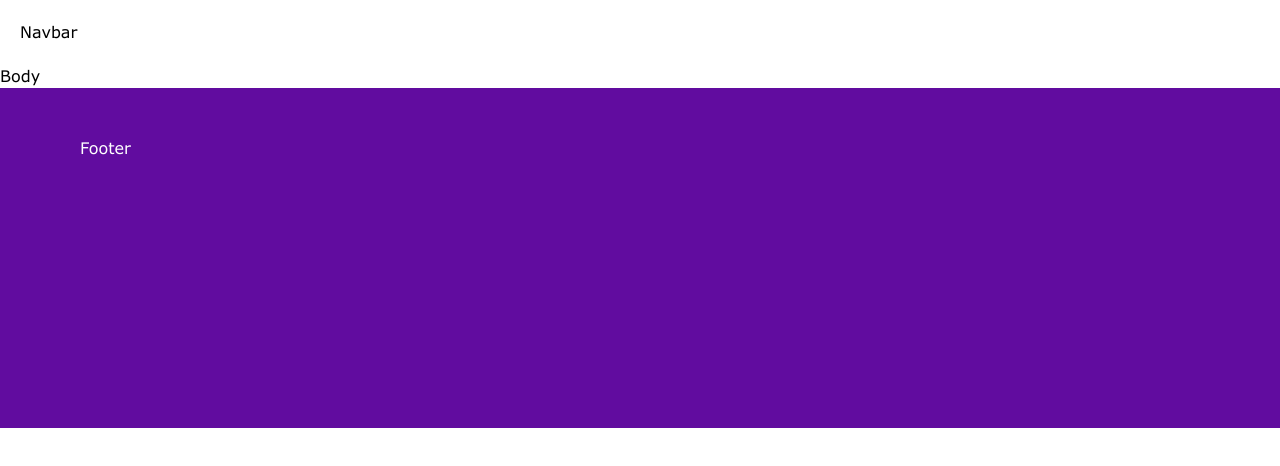
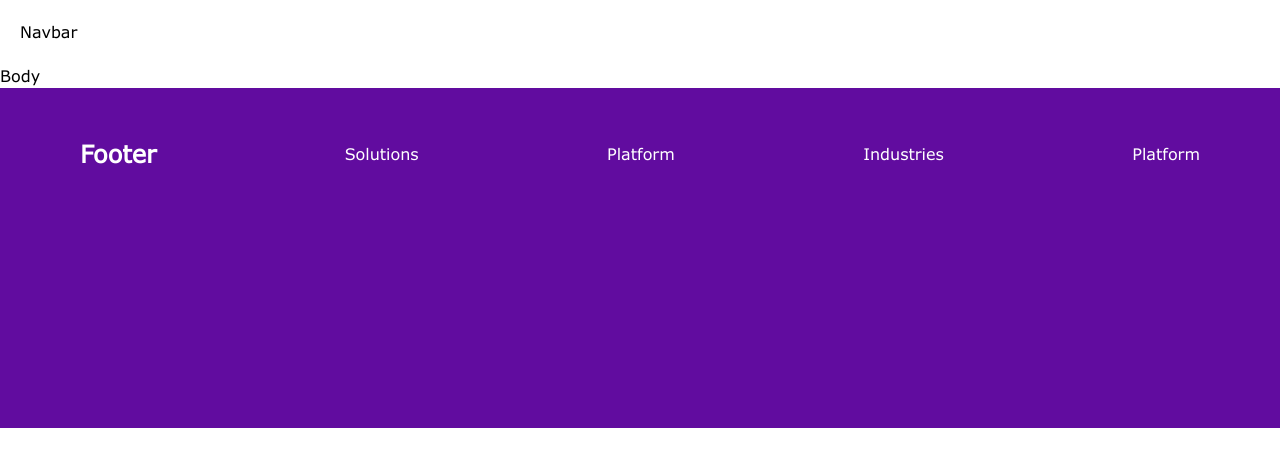
Before and after one commit to beecodeguy/crawlhub, a Next.js app: page / in a window 1280 px wide. Shown: the top 466 px of the page. Built offline with nearby package versions, Linux system fonts and the light colour scheme.

Commit message:
working on homepage and footer

```diff
--- a/src/app/page.tsx
+++ b/src/app/page.tsx
@@ -6,7 +6,13 @@ export default function Home() {
         <h1>Body</h1>
       </section>
       <footer className="h-[340px] bg-primary text-white px-[80px] py-[48px]">
-        Footer
+        <div className="flex gap-5 items-center justify-between">
+          <h4 className="typography-h4">Footer</h4>
+          <div>Solutions</div>
+          <div>Platform</div>
+          <div>Industries</div>
+          <div>Platform</div>
+        </div>
       </footer>
     </main>
   );
--- /dev/null
+++ b/src/assets/styles/base/_font.scss
@@ -0,0 +1,23 @@
+.typography-h4 {
+  font-size: 24px;
+  line-height: 36px;
+  font-weight: 600;
+}
+
+.typography-h3 {
+  font-size: 32px;
+  line-height: 48px;
+  font-weight: 600;
+}
+
+.typography-h2 {
+  font-size: 40px;
+  line-height: 60px;
+  font-weight: 600;
+}
+
+.typography-h1 {
+  font-size: 56px;
+  line-height: 48px;
+  font-weight: 600;
+}
--- /dev/null
+++ b/src/assets/styles/base/_index.scss
@@ -0,0 +1 @@
+@import "./font"
--- a/src/assets/styles/main.scss
+++ b/src/assets/styles/main.scss
@@ -27,3 +27,4 @@
   }
 } */
 @import "./components";
+@import "./base";
```
